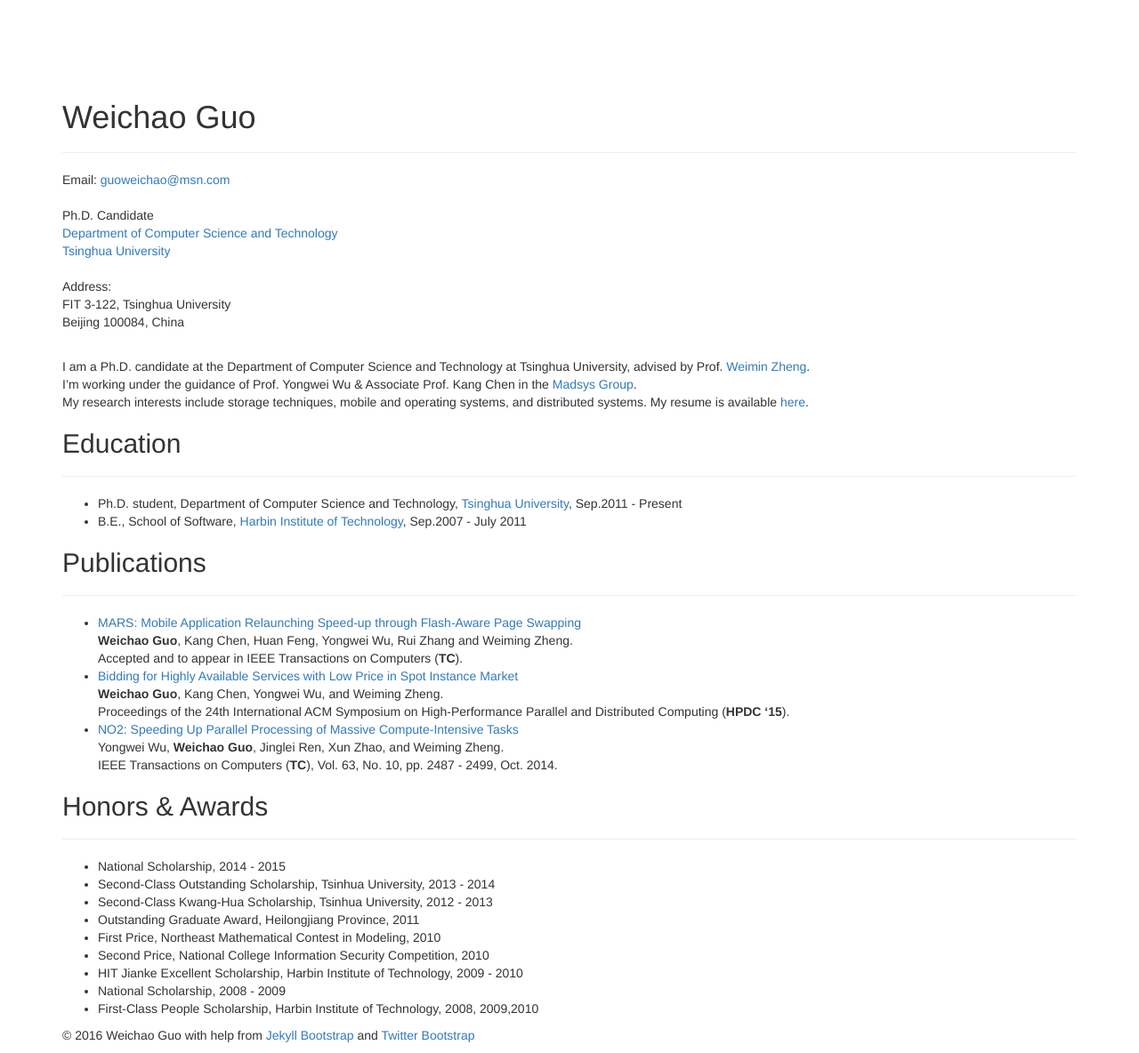
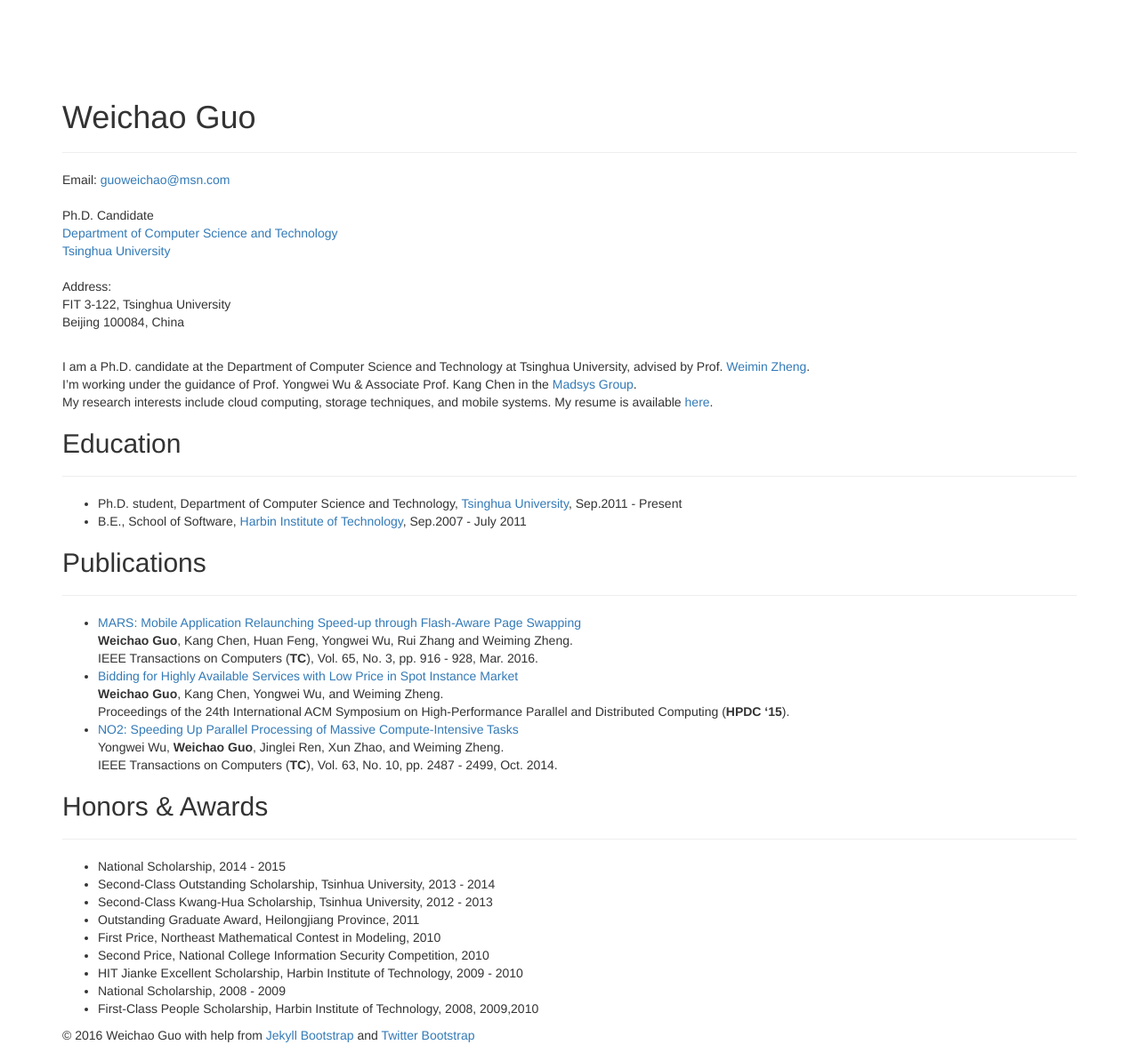
Before and after one commit to weichaoguo/weichaoguo.github.io, a Jekyll site: the page built from index.md, in a window 1280 px wide. Shown: the whole page at 89% size. Built offline with Jekyll 4.4.1, drawn with Linux system fonts in a browser that asks for light colours; nearby versions of some CDN libraries; library files that are not in the unit come from our copies.

Commit message:
updating Publications.

```diff
--- a/index.md
+++ b/index.md
@@ -33,7 +33,7 @@ Beijing 100084, China
 
 I am a Ph.D. candidate at the Department of Computer Science and Technology at Tsinghua University, advised by Prof. [Weimin Zheng](http://www.tsinghua.edu.cn/publish/csen/4623/2010/20101224201009017453352/20101224201009017453352_.html).
 I'm working under the guidance of Prof. Yongwei Wu & Associate Prof. Kang Chen in the [Madsys Group](http://madsys.cs.tsinghua.edu.cn/).
-My research interests include storage techniques, mobile and operating systems, and distributed systems. My resume is available [here](/files/resume.pdf).
+My research interests include cloud computing, storage techniques, and mobile systems. My resume is available [here](/files/resume.pdf).
 <!--<span style="color:red">Note: I'm on the job market, looking forward to a position in academic or industry field. If you are interested to me, please contact me.</span>
 -->
 
@@ -47,7 +47,7 @@ My research interests include storage techniques, mobile and operating systems,
 ---
 * [MARS: Mobile Application Relaunching Speed-up through Flash-Aware Page Swapping](http://dx.doi.org/10.1109/TC.2015.2428692)
 __Weichao Guo__, Kang Chen, Huan Feng, Yongwei Wu, Rui Zhang and Weiming Zheng.
-Accepted and to appear in IEEE Transactions on Computers (__TC__).
+IEEE Transactions on Computers (__TC__), Vol. 65, No. 3, pp. 916 - 928, Mar. 2016.
 * [Bidding for Highly Available Services with Low Price in Spot Instance Market](http://dx.doi.org/10.1145/2749246.2749259)
 __Weichao Guo__, Kang Chen, Yongwei Wu, and Weiming Zheng.
 Proceedings of the 24th International ACM Symposium on High-Performance Parallel and Distributed Computing (__HPDC '15__).
```
